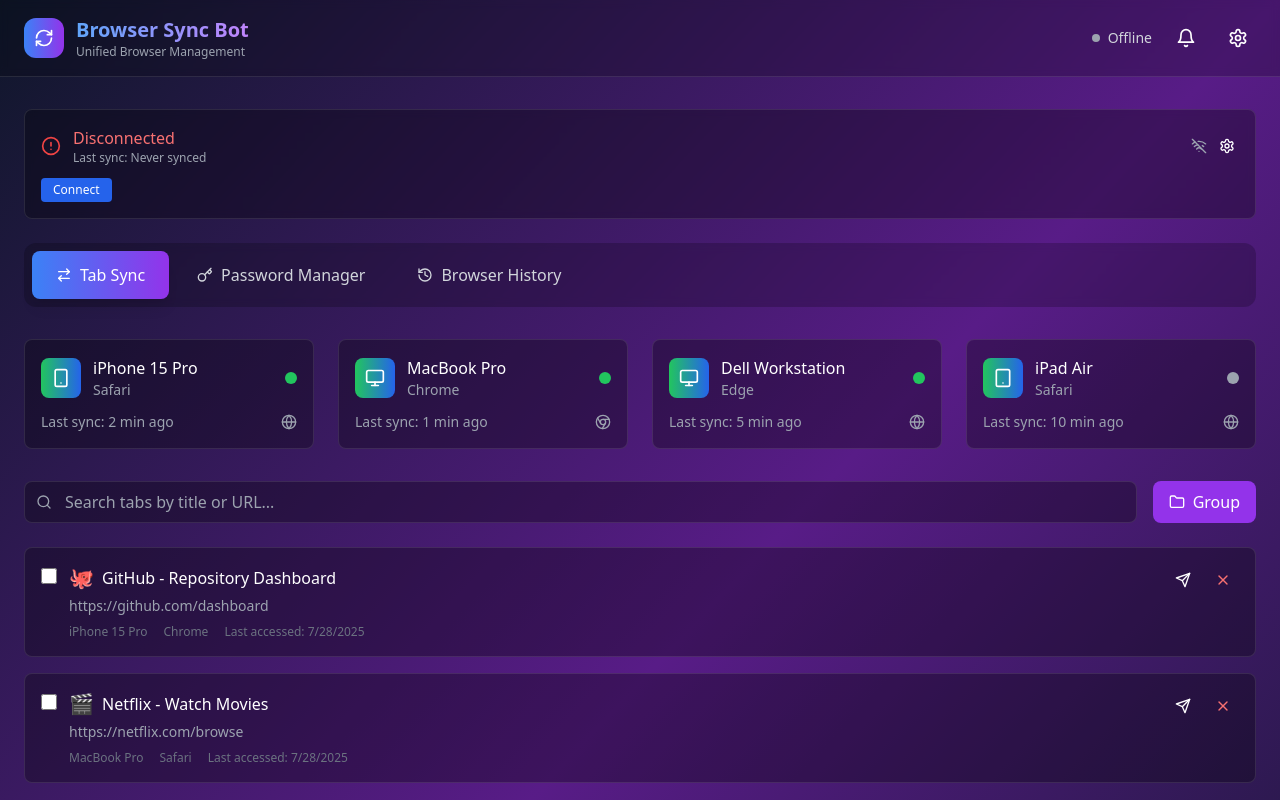
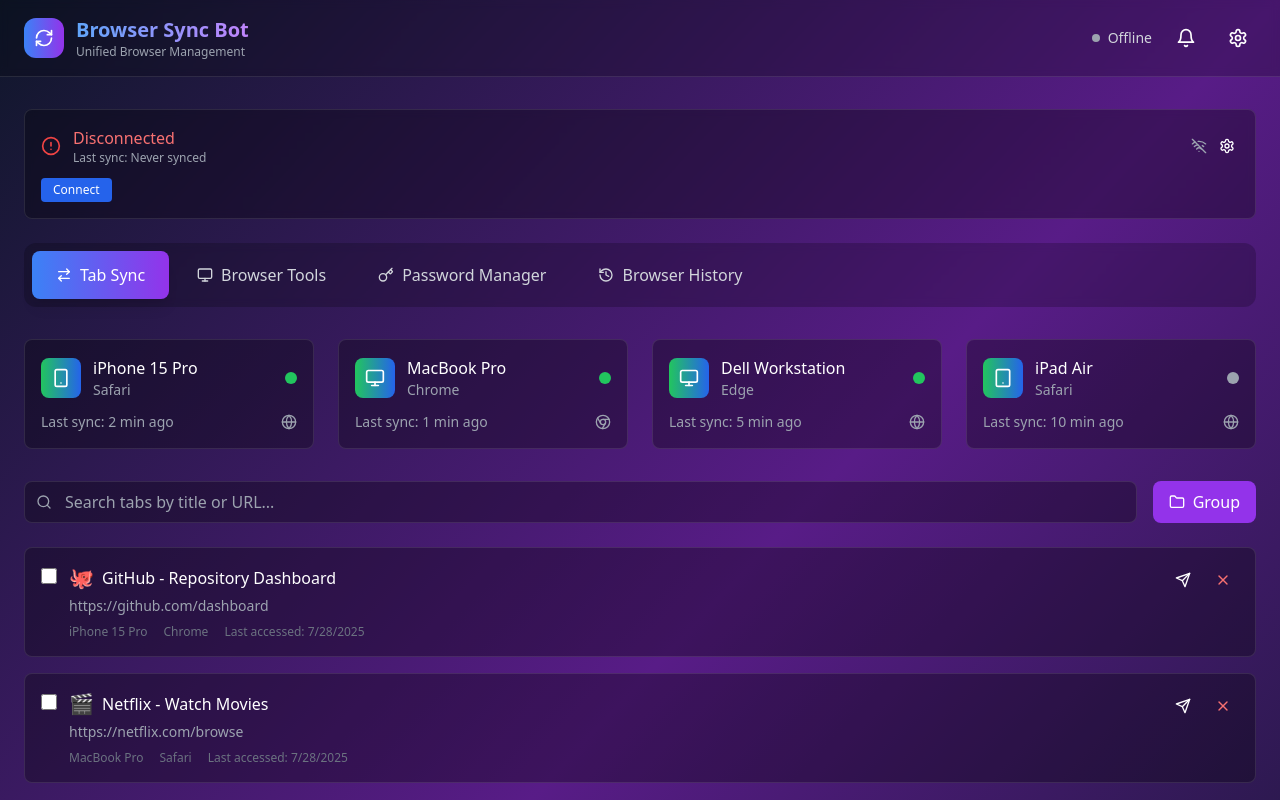
Before and after one commit to FeexSystems/BrowserSyncBot, a Next.js app: page / in a window 1280 px wide. Shown: the top 800 px of the page. Built offline with nearby package versions, Linux system fonts and the light colour scheme.

Commit message:
Add browser features to main app navigation
cgen-0bded08ffd67495bb4cef270a0046076

```diff
--- a/components/SidebarTabs.tsx
+++ b/components/SidebarTabs.tsx
@@ -1,8 +1,9 @@
 import React from 'react';
-import { ArrowRightLeft, Key, History } from 'lucide-react';
+import { ArrowRightLeft, Key, History, Monitor } from 'lucide-react';
 
 const tabs = [
   { id: 'sync', label: 'Tab Sync', icon: ArrowRightLeft },
+  { id: 'browser', label: 'Browser Tools', icon: Monitor },
   { id: 'passwords', label: 'Password Manager', icon: Key },
   { id: 'history', label: 'Browser History', icon: History }
 ];
```
